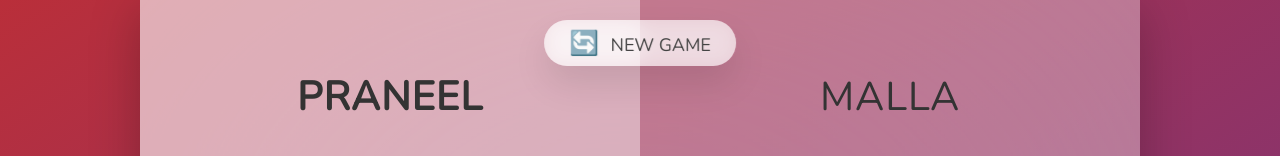
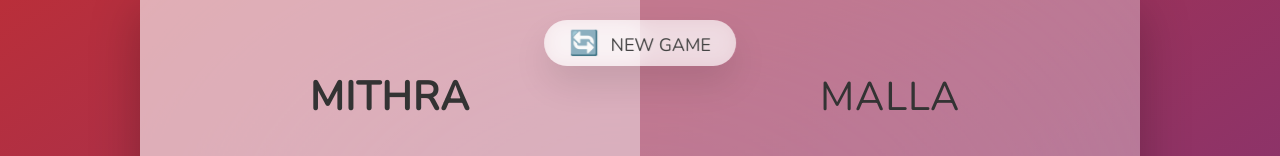
Before and after one commit to manishkmalla/demoprojects, a plain HTML site: page Piggame/index.html in a window 1280 px wide. Shown: the part 120-276 px from the top of the page. Drawn offline with nearby package versions, Linux system fonts and the light colour scheme.

Commit message:
name changes

```diff
--- a/Piggame/index.html
+++ b/Piggame/index.html
@@ -10,7 +10,7 @@
   <body>
     <main>
       <section class="player player--0 player--active">
-        <h2 class="name" id="name--0">Praneel</h2>
+        <h2 class="name" id="name--0">Mithra</h2>
         <p class="score" id="score--0">43</p>
         <div class="current">
           <p class="current-label">Current</p>
```
